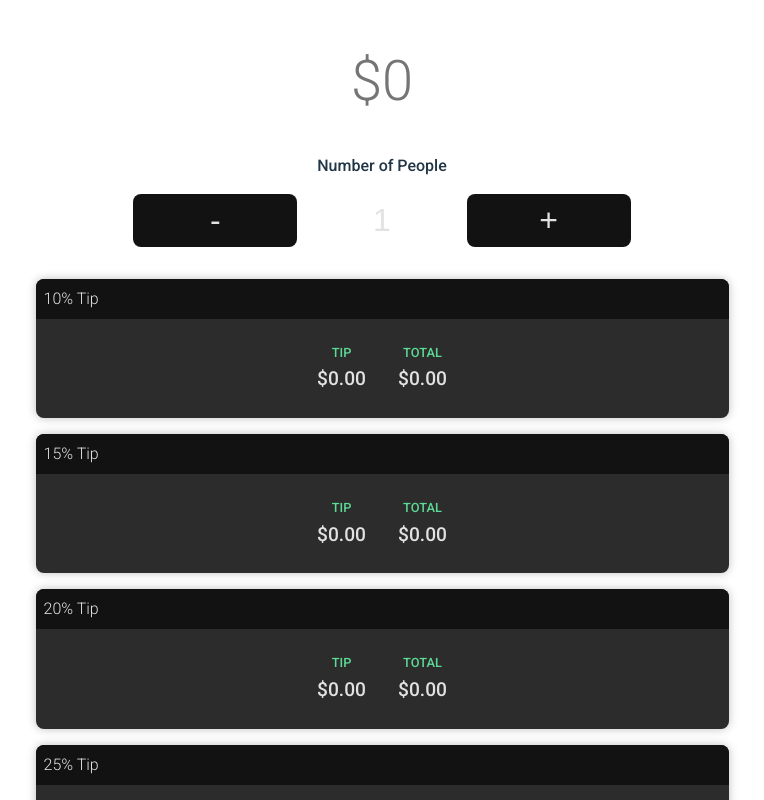
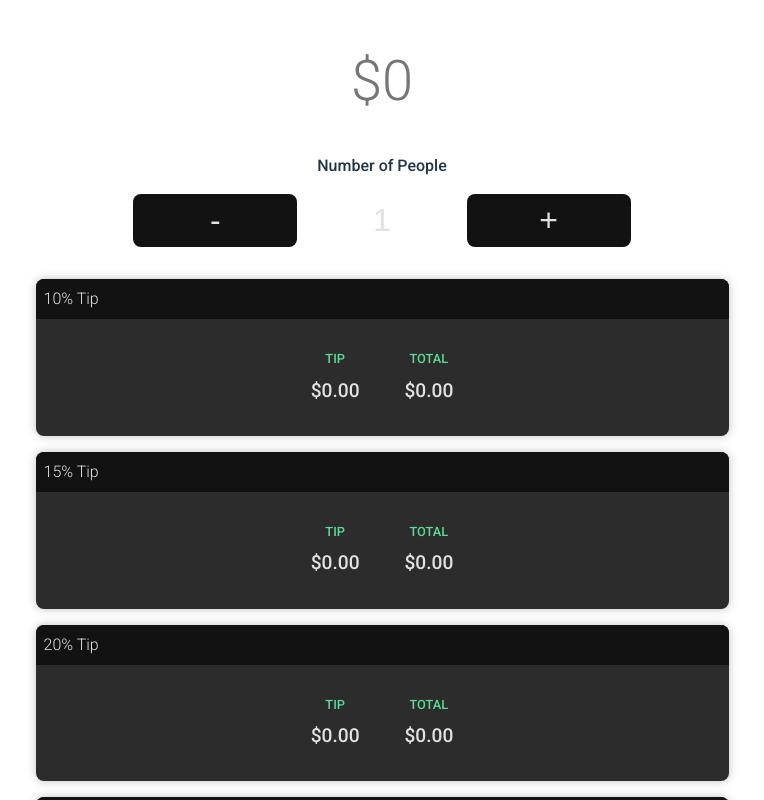
Before and after one commit to pixelsoul/tipsy, a Vue app: page / in a window 1280 px wide. Shown: the top 800 px of the page, without its empty margins (258-1022 px from the left). Built offline with nearby package versions, Linux system fonts and the light colour scheme.

Commit message:
created a new component for the currency display in the cards

```diff
--- a/src/components/BillPerPerson.vue
+++ b/src/components/BillPerPerson.vue
@@ -1,6 +1,6 @@
 <script setup>
 import Card from "./Card.vue";
-import Currency from "../utils/CurrencyFormat.js";
+import CurrencyDisplay from "./CurrencyDisplay.vue";
 
 const props = defineProps({
     bill: {
@@ -21,44 +21,16 @@ const props = defineProps({
         <Card v-if="billDivide > 1" class="outer">
             <template #header> Bill Divided </template>
             <div class="inner">
-                <div class="bill-per-person__amount">
-                    <span class="top-title">Per Person</span>
-                    {{ Currency(bill / billDivide) }}
-                </div>
+                <CurrencyDisplay
+                    title="Per Person"
+                    :amount="bill"
+                ></CurrencyDisplay>
             </div>
         </Card>
     </Transition>
 </template>
 
 <style scoped>
-.bill-per-person__label {
-    font-size: 1.2rem;
-    margin: 0.5rem;
-    background-color: var(--primary);
-    color: var(--black);
-    font-weight: 500;
-    padding: 0.5rem;
-    border-radius: 0.5rem;
-}
-
-.bill-per-person__amount {
-    font-size: 1.2rem;
-    margin: 0.5rem;
-    color: var(--white);
-    font-weight: 500;
-    padding: 0.4rem;
-    border-radius: 0.5rem;
-}
-
-.bill-per-person__amount .top-title {
-    font-size: 0.8rem;
-    font-weight: 500;
-    color: var(--primary);
-    display: block;
-    margin-bottom: 0.2rem;
-    text-transform: uppercase;
-}
-
 .slide-fade-enter-active,
 .slide-fade-leave-active {
     transition: all 0.3s ease-out;
--- /dev/null
+++ b/src/components/CurrencyDisplay.vue
@@ -0,0 +1,54 @@
+<script setup>
+import Currency from "../utils/CurrencyFormat.js";
+const props = defineProps({
+    title: {
+        type: String,
+        required: false,
+        default: "",
+    },
+    amount: {
+        type: Number,
+        required: false,
+        default: 0,
+    },
+});
+</script>
+
+<template>
+    <div class="currency-display">
+        <div class="currency-display__amount">
+            <span class="currency-display__label">
+                {{ title }}
+            </span>
+            {{ Currency(amount) }}
+        </div>
+    </div>
+</template>
+
+<style scoped>
+.currency-display {
+    display: flex;
+    flex-direction: column;
+    align-items: center;
+    justify-content: center;
+    margin: 0.5rem;
+}
+
+.currency-display__label {
+    font-size: 0.8rem;
+    font-weight: 500;
+    color: var(--primary);
+    display: block;
+    margin-bottom: 0.5rem;
+    text-transform: uppercase;
+}
+
+.currency-display__amount {
+    font-size: 1.2rem;
+    margin: 0.5rem;
+    color: var(--white);
+    font-weight: 500;
+    padding: 0.4rem;
+    border-radius: 0.5rem;
+}
+</style>
--- a/src/components/TipAmount.vue
+++ b/src/components/TipAmount.vue
@@ -1,7 +1,7 @@
 <script setup>
 import { computed } from "vue";
 import Card from "./Card.vue";
-import Currency from "../utils/CurrencyFormat.js";
+import CurrencyDisplay from "./CurrencyDisplay.vue";
 
 const props = defineProps({
     bill: {
@@ -30,14 +30,14 @@ const total = computed(() => {
         <template #header> {{ tipPercent }}% Tip </template>
 
         <div class="tip-amount__data">
-            <div class="tip-amount__tip-amount">
-                <span class="top-title">Tip</span>
-                {{ Currency(tipAmount) }}
-            </div>
-            <div class="tip-amount__total">
-                <span class="top-title">Total</span>
-                {{ Currency(total) }}
-            </div>
+            <CurrencyDisplay
+                title="Tip"
+                :amount="tipAmount"
+            ></CurrencyDisplay>
+            <CurrencyDisplay
+                title="Total"
+                :amount="total"
+            ></CurrencyDisplay>
         </div>
     </Card>
 </template>
@@ -50,32 +50,9 @@ const total = computed(() => {
     justify-content: center;
 }
 
-.tip-amount__tip-amount,
-.tip-amount__total {
-    font-size: 1.2rem;
-    margin: 0.5rem;
-    color: var(--white);
-    font-weight: 500;
-    padding: 0.5rem;
-    border-radius: 0.5rem;
-}
-
-.top-title {
-    font-size: 0.8rem;
-    font-weight: 500;
-    color: var(--primary);
-    display: block;
-    margin-bottom: 0.2rem;
-    text-transform: uppercase;
-}
-
 @media (min-width: 768px) {
     .tip-amount__data {
         flex-direction: row;
     }
-
-    .tip-amount__tip-amount {
-        margin-right: 0.5rem;
-    }
 }
 </style>
```
